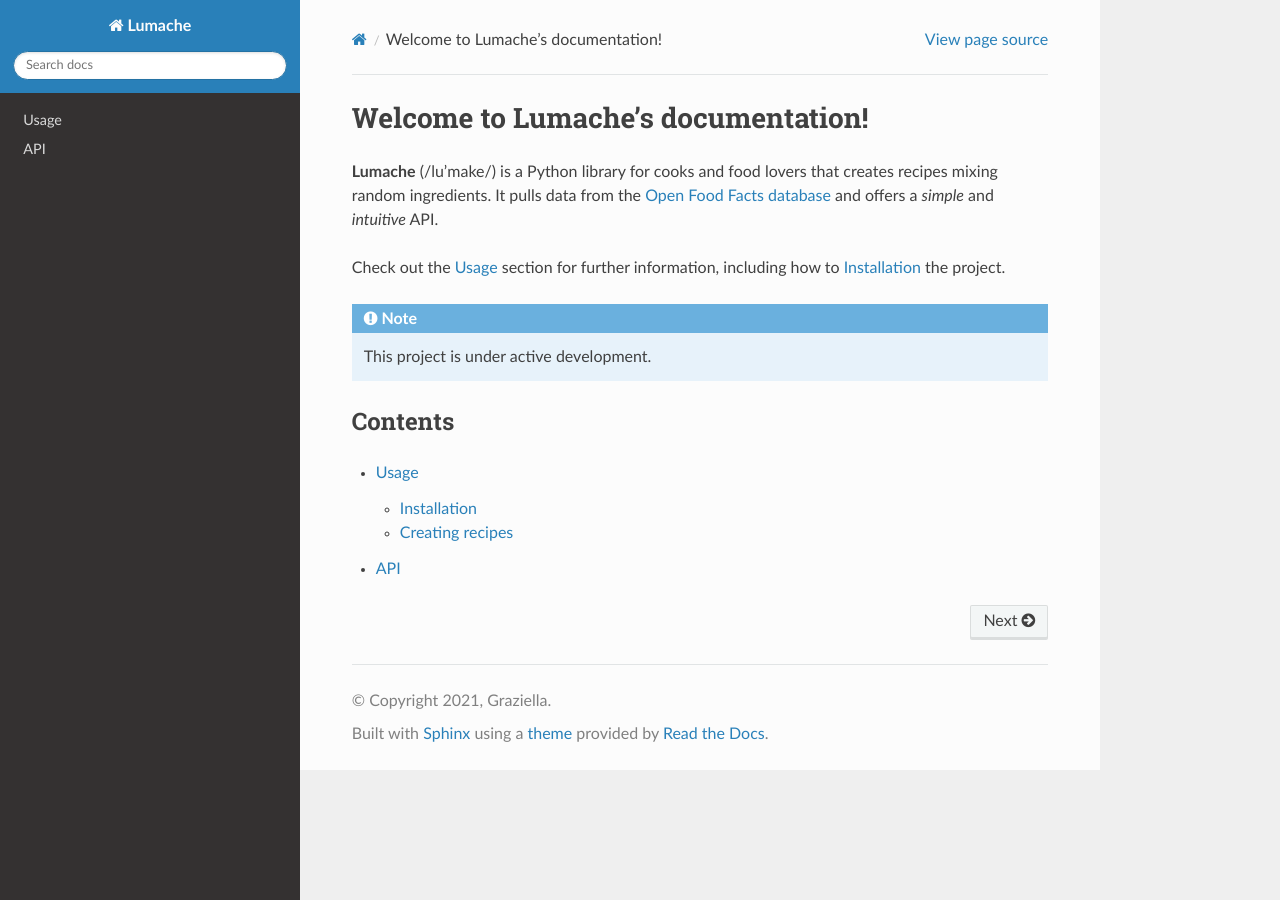
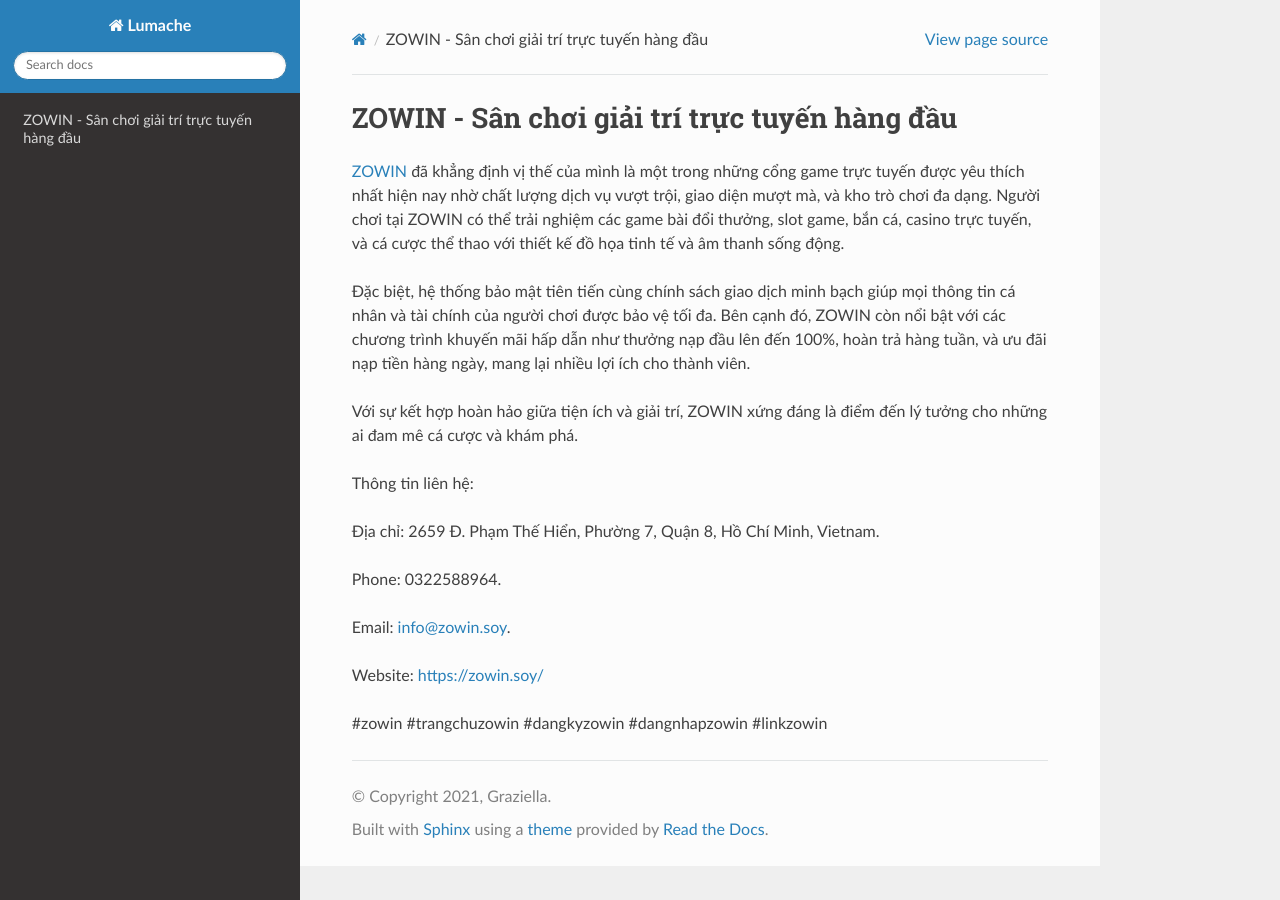
Before and after one commit to plapenanec/linkkzowinsoy1, a Sphinx documentation site: the page built from docs/source/index.rst, in a window 1280 px wide. Built offline with Sphinx 7.4.7 and the Read the Docs theme 3.1.0, drawn with Linux system fonts in a browser that asks for light colours.

Commit message:
Update index.rst

```diff
--- a/docs/source/index.rst
+++ b/docs/source/index.rst
@@ -1,22 +1,20 @@
-Welcome to Lumache's documentation!
+ZOWIN - Sân chơi giải trí trực tuyến hàng đầu
 ===================================
 
-**Lumache** (/lu'make/) is a Python library for cooks and food lovers
-that creates recipes mixing random ingredients.
-It pulls data from the `Open Food Facts database <https://world.openfoodfacts.org/>`_
-and offers a *simple* and *intuitive* API.
+`ZOWIN <https://zowin.soy/>`_ đã khẳng định vị thế của mình là một trong những cổng game trực tuyến được yêu thích nhất hiện nay nhờ chất lượng dịch vụ vượt trội, giao diện mượt mà, và kho trò chơi đa dạng. Người chơi tại ZOWIN có thể trải nghiệm các game bài đổi thưởng, slot game, bắn cá, casino trực tuyến, và cá cược thể thao với thiết kế đồ họa tinh tế và âm thanh sống động.
 
-Check out the :doc:`usage` section for further information, including
-how to :ref:`installation` the project.
+Đặc biệt, hệ thống bảo mật tiên tiến cùng chính sách giao dịch minh bạch giúp mọi thông tin cá nhân và tài chính của người chơi được bảo vệ tối đa. Bên cạnh đó, ZOWIN còn nổi bật với các chương trình khuyến mãi hấp dẫn như thưởng nạp đầu lên đến 100%, hoàn trả hàng tuần, và ưu đãi nạp tiền hàng ngày, mang lại nhiều lợi ích cho thành viên.
 
-.. note::
+Với sự kết hợp hoàn hảo giữa tiện ích và giải trí, ZOWIN xứng đáng là điểm đến lý tưởng cho những ai đam mê cá cược và khám phá.
 
-   This project is under active development.
+Thông tin liên hệ:
 
-Contents
---------
+Địa chỉ: 2659 Đ. Phạm Thế Hiển, Phường 7, Quận 8, Hồ Chí Minh, Vietnam.
 
-.. toctree::
+Phone: 0322588964.
 
-   usage
-   api
+Email: info@zowin.soy.
+
+Website: https://zowin.soy/
+
+#zowin #trangchuzowin #dangkyzowin #dangnhapzowin #linkzowin
```
